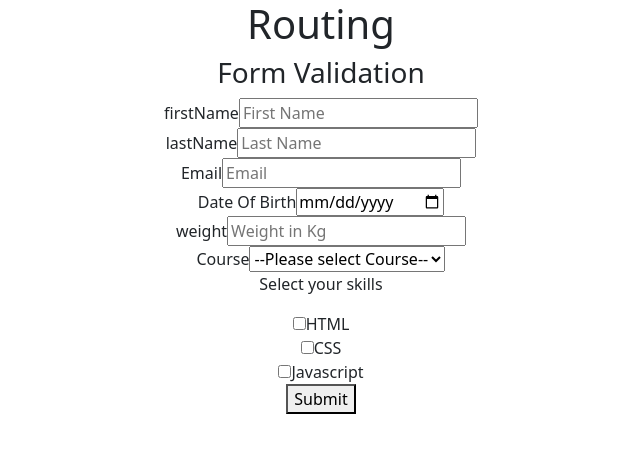
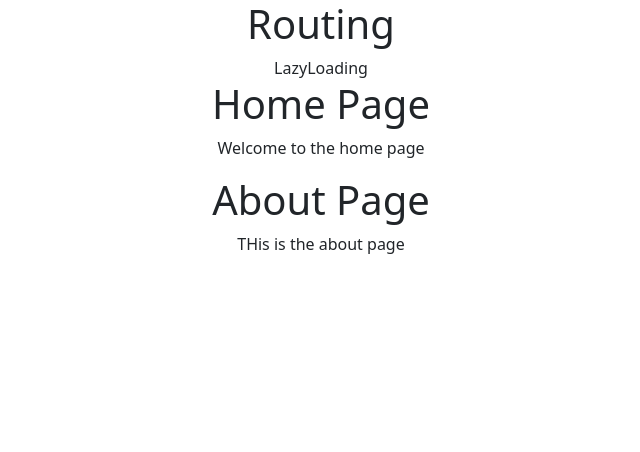
Before and after one commit to adityaxtalk/React-concept, a React (Create React App) app: page /lazyloading in a window 1280 px wide. Before the commit this address led to /form. Shown: the top 452 px of the page, without its empty margins (319-959 px from the left). Built offline with nearby package versions, Linux system fonts and the light colour scheme.

Commit message:
Advanced routing added

```diff
--- /dev/null
+++ b/src/components/About.js
@@ -0,0 +1,12 @@
+import React from 'react'
+
+const About = () => {
+  return (
+    <div>
+        <h1>About Page</h1>
+        <p>THis is the about page</p>
+    </div>
+  )
+}
+
+export default About
--- a/src/components/Form.js
+++ b/src/components/Form.js
@@ -18,10 +18,6 @@ const Form = () => {
         })
     }
 
-    useEffect(()=> {
-       const temp=location;
-       debugger
-    }, []);
 
     const validate = () => {
          const tempError={};
--- a/src/components/FormValidation.js
+++ b/src/components/FormValidation.js
@@ -1,7 +1,7 @@
 import React, {useEffect} from 'react'
 import {  useFormik } from 'formik'
 import * as Yup from "yup";
-import { useLocation } from 'react-router-dom';
+import { useLocation, useNavigate } from 'react-router-dom';
 
 
 const validationSchema = Yup.object({
@@ -46,12 +46,6 @@ const selectedOptions = courseLabel.map((option) => (
 ));
 
 const FormValidation = () => {
-  const location= useLocation();
-  useEffect(()=> {
-    const temp=location;
-    debugger
- }, []);
-
   const formik= useFormik({
     initialValues: {
       firstName: "",
--- /dev/null
+++ b/src/components/Home.js
@@ -0,0 +1,12 @@
+import React from 'react'
+
+const Home = () => {
+  return (
+    <div>
+        <h1>Home Page</h1>
+        <p>Welcome to the home page</p>
+    </div>
+  )
+}
+
+export default Home
--- /dev/null
+++ b/src/components/LazyLoading.js
@@ -0,0 +1,29 @@
+import React, {Suspense} from 'react'
+
+
+const About = React.lazy(()=> import("./About"));
+
+function simulateDelay(ms) {
+    return new Promise(resolve => setTimeout(resolve, ms), reject => reject());
+}
+
+const Home = React.lazy(()=> simulateDelay(2000).then(()=> import("./Home")));
+
+React.lazy()
+const LazyLoading = () => {
+  return (
+    <>
+    <div>LazyLoading</div>
+    <Suspense fallback={<div>Loading Home ....</div>}>
+        <Home/>
+    </Suspense>
+    <Suspense fallback={<div>Loading About....</div>}>
+        <About/>
+    </Suspense>
+
+    </>
+
+  )
+}
+
+export default LazyLoading
--- a/src/components/Routing.js
+++ b/src/components/Routing.js
@@ -1,7 +1,8 @@
 import React from 'react'
-import { BrowserRouter, Routes, Route, useNavigate, Navigate } from 'react-router-dom';
+import { BrowserRouter, Routes, Route, useNavigate, Navigate, useParams, useSearchParams } from 'react-router-dom';
 import Class from "./Class";
 import FormValidation from "./FormValidation";
+import LazyLoading from './LazyLoading';
 const Home = () =>
     <div>Home</div>
 
@@ -17,6 +18,17 @@ const NotFound = () => {
     <button onClick={navigateToHome}> Go to Home</button>
   </>
 }
+
+const User = () => {
+  const {userId} = useParams();
+  return <div>Hello {userId}</div>
+}
+
+const SearchParams = () => {
+  const [searchParams, setSearchParams] = useSearchParams();
+
+  return <input value={searchParams.get("query") || ""} onChange={(e)=> setSearchParams({query: e.target.value})}/>
+}
 const Routing = () => {
   return (
     <>
@@ -26,7 +38,11 @@ const Routing = () => {
         <Route path='/' element={<Home/>}/>
         <Route path='/class' element={<Class/>}/>
         <Route path="/form" element={<FormValidation/>}/>
+        <Route path="/user/:userId" element={<User/>}/>
+        <Route path="/queryParams" element={<SearchParams/>}/>
+        <Route path='/lazyloading' element={<LazyLoading/>}/>
         <Route path='*' element={<Navigate to="/form"/>}/>
+        {/* <Route path="/home" element={<Home/>}/> */}
       </Routes>
     </BrowserRouter>
     </>
```
